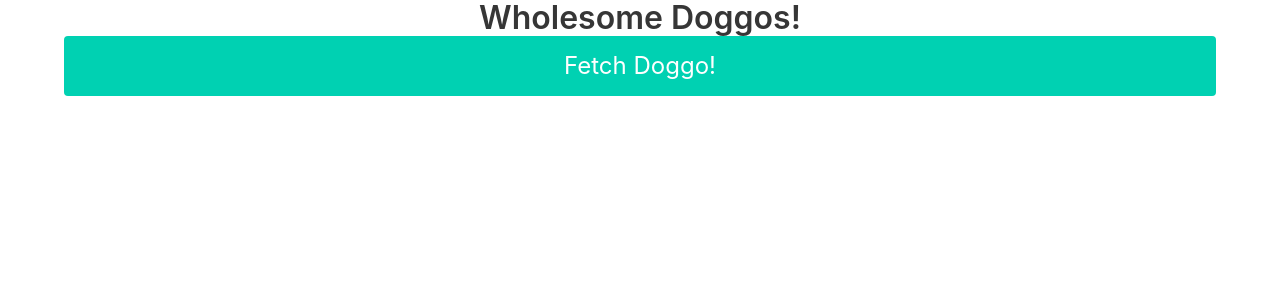
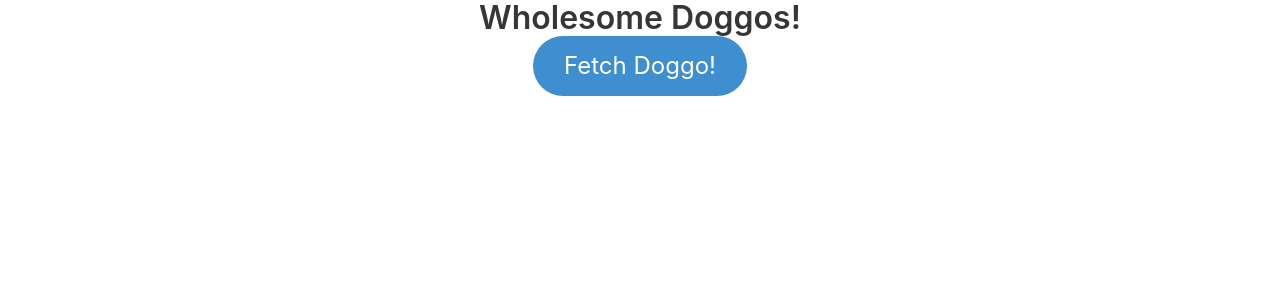
Before and after one commit to robertxluo/wholesome-doggos, an Angular app: page / in a window 1280 px wide. Shown: the top 300 px of the page. Built offline with nearby package versions, Linux system fonts and the light colour scheme.

Commit message:
Add button animation

```diff
--- a/src/app/button-layout/button-layout.component.css
+++ b/src/app/button-layout/button-layout.component.css
@@ -1,3 +1,57 @@
 .container {
   display: flex;
+  justify-content: center;
 }
+
+/* Pulse Grow */
+@-webkit-keyframes hvr-pulse-grow {
+  to {
+    -webkit-transform: scale(1.1);
+    transform: scale(1.1);
+  }
+}
+@keyframes hvr-pulse-grow {
+  to {
+    -webkit-transform: scale(1.1);
+    transform: scale(1.1);
+  }
+}
+.hvr-pulse-grow {
+  display: inline-block;
+  vertical-align: middle;
+  -webkit-transform: perspective(1px) translateZ(0);
+  transform: perspective(1px) translateZ(0);
+  box-shadow: 0 0 1px rgba(0, 0, 0, 0);
+}
+.hvr-pulse-grow:hover {
+  -webkit-animation-name: hvr-pulse-grow;
+  animation-name: hvr-pulse-grow;
+  -webkit-animation-duration: 0.3s;
+  animation-duration: 0.3s;
+  -webkit-animation-timing-function: linear;
+  animation-timing-function: linear;
+  -webkit-animation-iteration-count: infinite;
+  animation-iteration-count: infinite;
+  -webkit-animation-direction: alternate;
+  animation-direction: alternate;
+}
+
+/* Box Shadow Inset */
+.hvr-box-shadow-inset {
+  display: inline-block;
+  vertical-align: middle;
+  -webkit-transform: perspective(1px) translateZ(0);
+  transform: perspective(1px) translateZ(0);
+  box-shadow: 0 0 1px rgba(0, 0, 0, 0);
+  -webkit-transition-duration: 0.3s;
+  transition-duration: 0.3s;
+  -webkit-transition-property: box-shadow;
+  transition-property: box-shadow;
+  box-shadow: inset 0 0 0 rgba(0, 0, 0, 0.6), 0 0 1px rgba(0, 0, 0, 0);
+  /* Hack to improve aliasing on mobile/tablet devices */
+}
+
+.hvr-box-shadow-inset:active {
+  box-shadow: inset 2px 2px 2px rgba(0, 0, 0, 0.6), 0 0 1px rgba(0, 0, 0, 0);
+  /* Hack to improve aliasing on mobile/tablet devices */
+}
--- a/src/app/button-layout/button-layout.component.html
+++ b/src/app/button-layout/button-layout.component.html
@@ -1,3 +1,7 @@
 <div class="container">
-  <button class="button is-primary is-large is-fullwidth">Fetch Doggo!</button>
+  <button
+    class="button is-rounded is-info is-large hvr-pulse-grow hvr-box-shadow-inset"
+  >
+    Fetch Doggo!
+  </button>
 </div>
```
